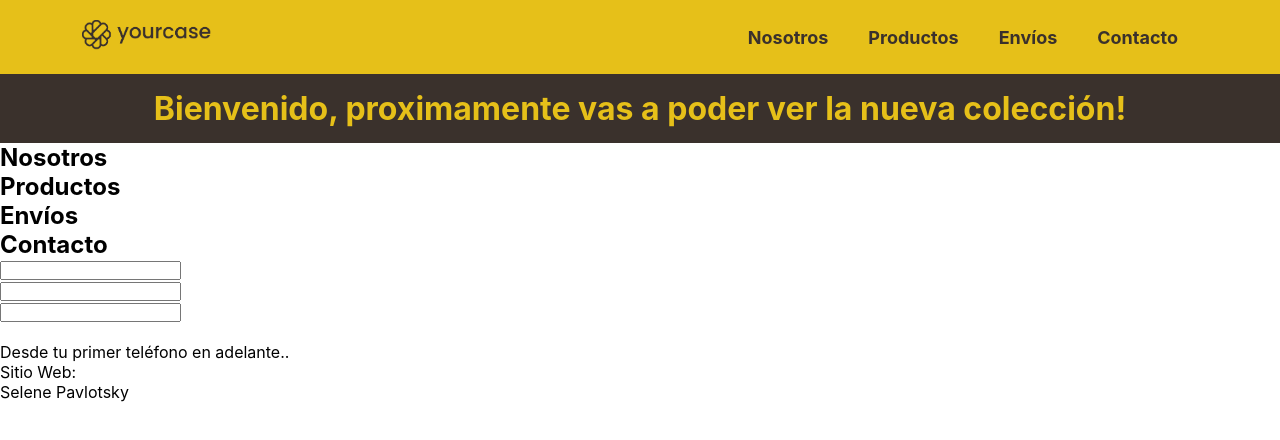
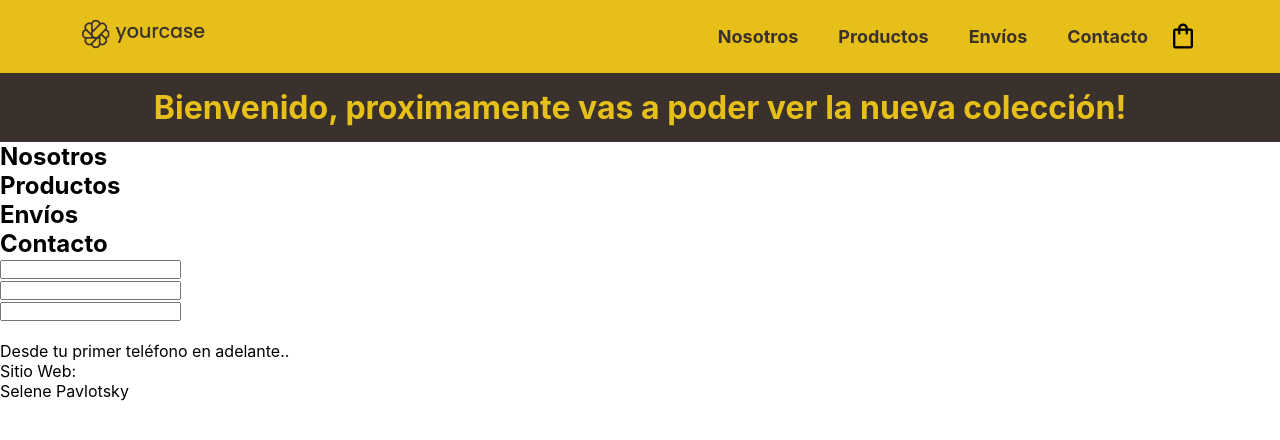
Before and after one commit to selepavlotsky/YourCase-Pavlotsky, a React (Create React App) app: page /productos in a window 1280 px wide. Shown: the top 440 px of the page. Built offline with nearby package versions, Linux system fonts and the light colour scheme.

Commit message:
se agrego el icono del componente CartWidget

```diff
--- a/public/index.html
+++ b/public/index.html
@@ -10,6 +10,10 @@
       content="Web site created using create-react-app"
     />
     <link rel="apple-touch-icon" href="%PUBLIC_URL%/logo192.png" />
+    <link
+      rel="stylesheet"
+      href="https://fonts.googleapis.com/css2?family=Material+Symbols+Outlined:opsz,wght,FILL,GRAD@48,400,0,0"
+    />
     <!--
       manifest.json provides metadata used when your web app is installed on a
       user's mobile device or desktop. See https://developers.google.com/web/fundamentals/web-app-manifest/
--- a/src/App.css
+++ b/src/App.css
@@ -57,3 +57,14 @@
   color: #e6c019;
   text-align: center;
 }
+
+
+nav {
+  display: flex;
+  align-items: center;
+  justify-content: space-between;
+}
+.material-symbols-outlined {
+ font-size: 30px;
+
+}
--- a/src/components/CartWidget.jsx
+++ b/src/components/CartWidget.jsx
@@ -1,5 +1,5 @@
 const CartWidget = () => {
-  return <i class="fa-solid fa-bag-shopping"></i>;
+  return <span className="material-symbols-outlined">shopping_bag</span>;
 };
 
 export default CartWidget;
```
